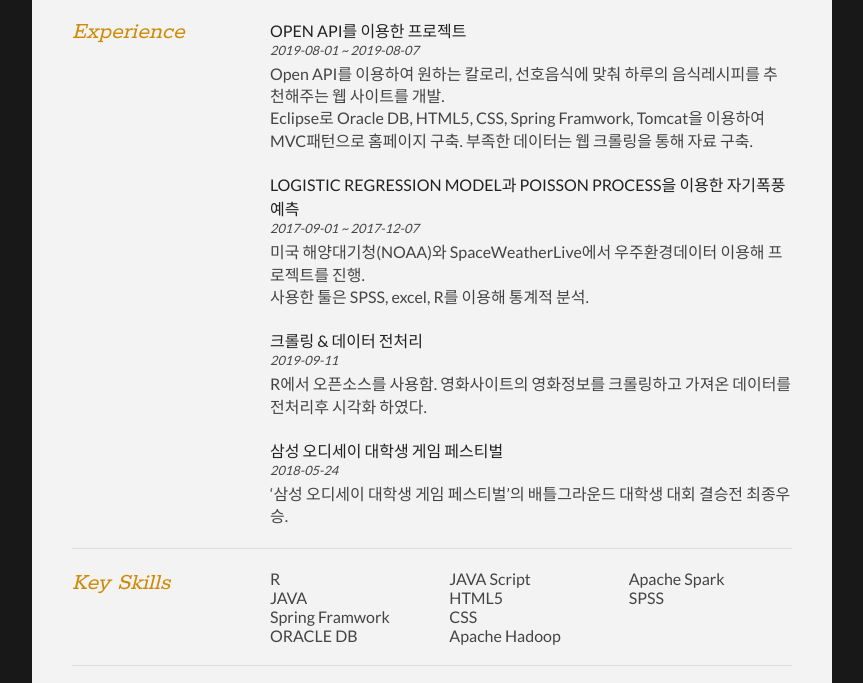
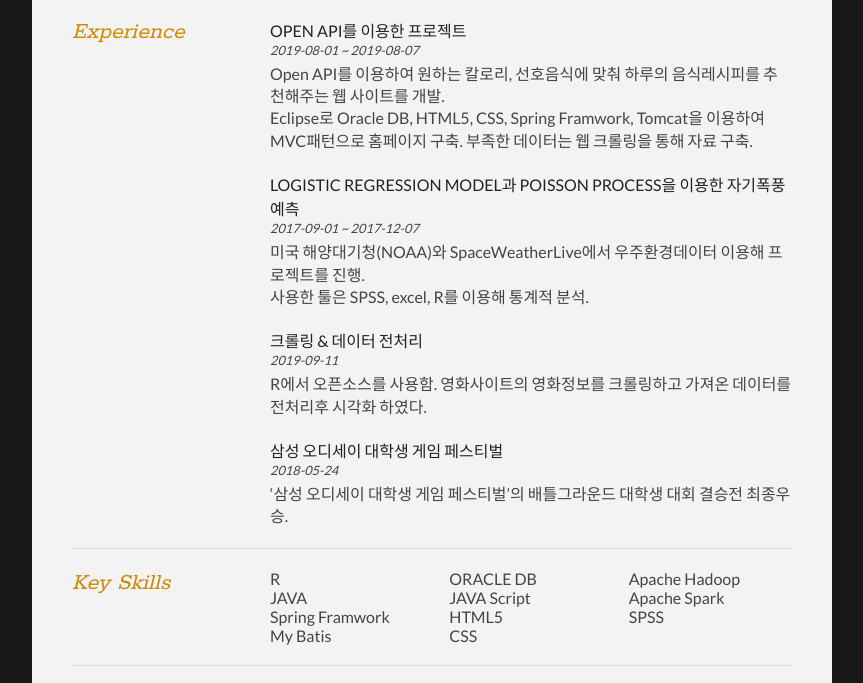
Before and after one commit to SunPyoNoh/SunPyoNoh.resume, a plain HTML site: page index.html in a window 1280 px wide. Shown: the part 242-925 px from the top of the page, without its empty margins (208-1071 px from the left). Drawn offline with Linux system fonts and the light colour scheme.

Commit message:
Update index.html

```diff
--- a/index.html
+++ b/index.html
@@ -95,6 +95,7 @@
 					<li>R</li>
 					<li>JAVA</li>
 					<li>Spring Framwork</li>
+					<li>My Batis</li>
 					<li>ORACLE DB</li>
 					<li>JAVA Script</li>
 					<li>HTML5</li>
```
